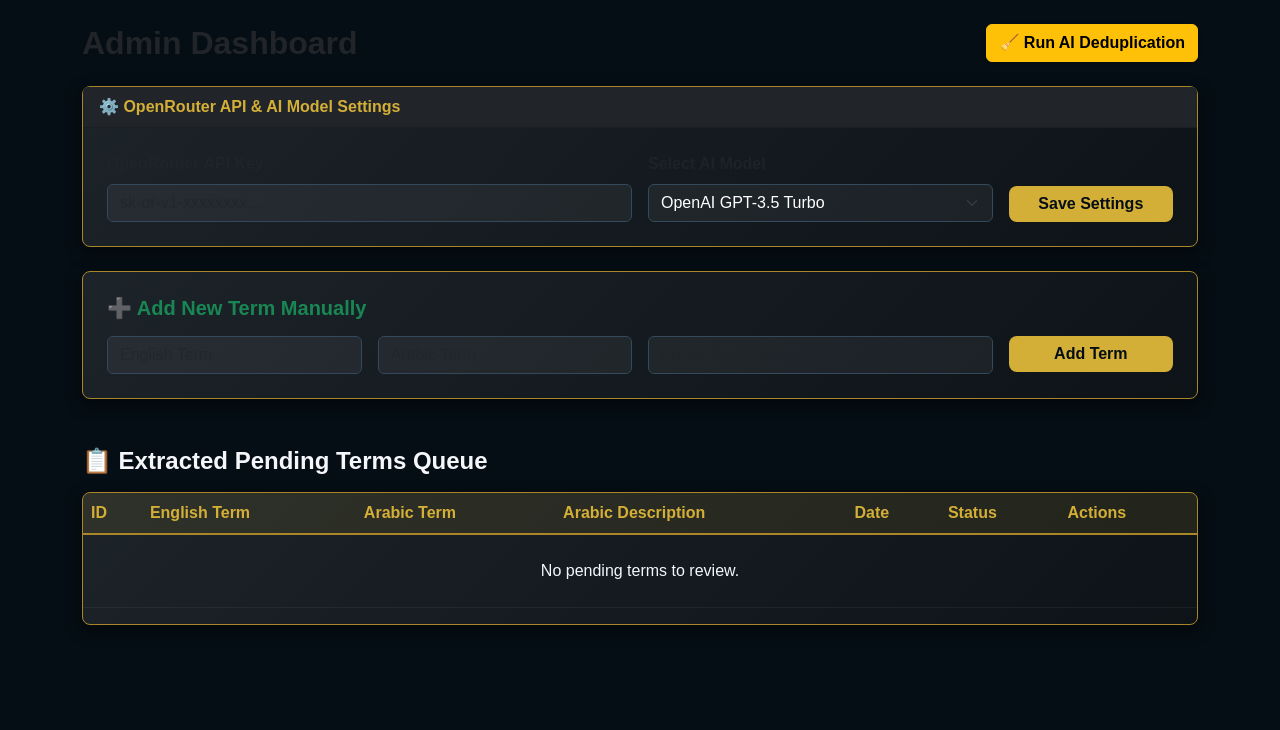
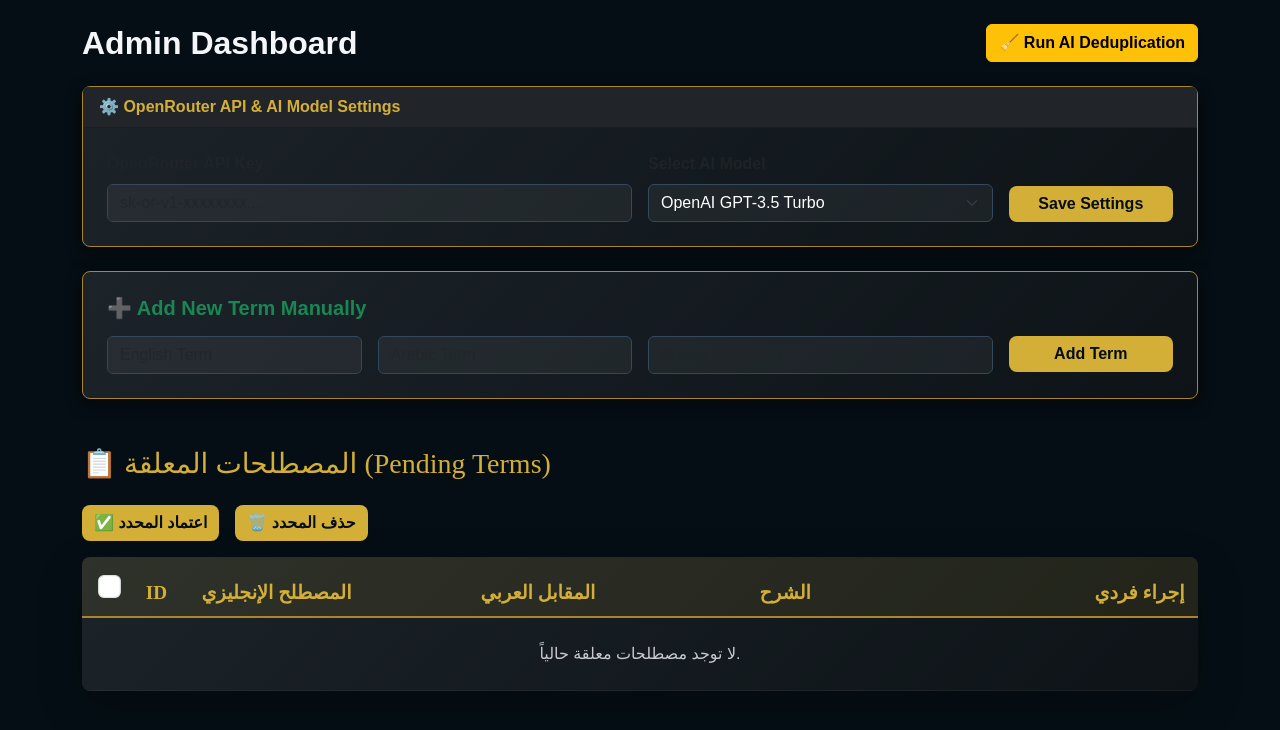
Before and after one commit to yousefdg005/-, a Flask app: template templates/admin.html in a window 1280 px wide. Shown: the part 56-786 px from the top of the page. Run offline with Flask 3, Linux system fonts and the light colour scheme; the template is opened without the code that fills it, so the values that code supplies are empty.

Commit message:
Add bulk approve and delete functionality with select all checkbox

```diff
--- a/app.py
+++ b/app.py
@@ -346,5 +346,37 @@ def register():
         return redirect(url_for('login'))
 
     return render_template('login.html')
+@app.route('/admin/bulk_action', methods=['POST'])
+@login_required
+def bulk_action():
+    # التأكد من أن المستخدم أدمن
+    if not getattr(current_user, 'is_admin', False):
+        flash('غير مصرح لك بالدخول.', 'danger')
+        return redirect(url_for('index'))
+
+    action = request.form.get('action')
+    term_ids = request.form.getlist('term_ids') # يجلب قائمة بكل الـ IDs المحددة
+
+    if not term_ids:
+        flash('لم يتم تحديد أي مصطلحات للقيام بهذه العملية!', 'warning')
+        return redirect(url_for('admin'))
+
+    for term_id in term_ids:
+        term = Term.query.get(term_id)
+        if term and term.status == 'pending':
+            if action == 'approve':
+                term.status = 'approved'
+            elif action == 'delete':
+                db.session.delete(term)
+
+    db.session.commit()
+
+    if action == 'approve':
+        flash(f'تم اعتماد {len(term_ids)} مصطلح بنجاح!', 'success')
+    elif action == 'delete':
+        flash(f'تم حذف {len(term_ids)} مصطلح بنجاح!', 'success')
+
+    return redirect(url_for('admin'))
+
 if __name__ == '__main__':
     app.run(debug=True)
--- a/static/js/script.js
+++ b/static/js/script.js
@@ -37,7 +37,16 @@ document.addEventListener('DOMContentLoaded', function() {
         });
     }
 });
-
+// تفعيل خاصية تحديد الكل (Select All) في جدول الأدمن
+    const selectAllCheckbox = document.getElementById('selectAll');
+    if (selectAllCheckbox) {
+        selectAllCheckbox.addEventListener('change', function() {
+            // جلب جميع مربعات التحديد الخاصة بالمصطلحات
+            const checkboxes = document.querySelectorAll('.term-checkbox');
+            // جعل حالة كل مربع مطابقة لحالة مربع (تحديد الكل)
+            checkboxes.forEach(cb => cb.checked = selectAllCheckbox.checked);
+        });
+    }
 // رسالة تأكيد للأدمن
 function confirmAction(message) {
     return confirm(message);
--- a/templates/admin.html
+++ b/templates/admin.html
@@ -1,7 +1,7 @@
 {% extends "base.html" %}
 {% block content %}
 <div class="d-flex justify-content-between align-items-center mb-4 flex-wrap">
-    <h2 class="fw-bold text-dark mb-2 mb-md-0">Admin Dashboard</h2>
+    <h2 class="fw-bold text-gold mb-2 mb-md-0">Admin Dashboard</h2>
     <a href="{{ url_for('deduplicate_ai') }}" class="btn btn-warning fw-bold shadow-sm" onclick="return confirmAction('Run OpenRouter AI to scan and auto-delete duplicate terms?');">
         🧹 Run AI Deduplication
     </a>
@@ -72,42 +72,65 @@
 </div>
 
 <!-- 📋 جدول مراجعة المصطلحات الواصلة والمعلقة -->
-<h4 class="mb-3 fw-bold">📋 Extracted Pending Terms Queue</h4>
-<div class="table-responsive bg-white shadow-sm rounded-3 mb-5 border">
-<table class="table align-middle">
-    <thead>
+<!-- قسم المصطلحات المعلقة (Pending Terms) -->
+<div class="mt-5 mb-5">
+    <h3 class="mb-4 gold-text" style="font-family: 'Amiri', serif;">📋 المصطلحات المعلقة (Pending Terms)</h3>
+
+    <!-- النموذج المخصص للعمليات الجماعية -->
+    <form action="/admin/bulk_action" method="POST" id="bulkForm">
+
+        <!-- أزرار التحكم الجماعي -->
+        <div class="d-flex gap-3 mb-3">
+            <button type="submit" name="action" value="approve" class="btn btn-success btn-custom" onclick="return confirmAction('هل أنت متأكد من اعتماد جميع المصطلحات المحددة؟')">
+                ✅ اعتماد المحدد
+            </button>
+            <button type="submit" name="action" value="delete" class="btn btn-danger btn-custom" onclick="return confirmAction('هل أنت متأكد من حذف جميع المصطلحات المحددة؟')">
+                🗑️ حذف المحدد
+            </button>
+        </div>
+
+        <div class="table-responsive dark-panel shadow-lg rounded-3 border-0">
+            <table class="table table-dark-custom align-middle mb-0">
+                <thead class="thead-gold">
                     <tr>
-            <th>ID</th>
-            <th>English Term</th>
-            <th>Arabic Term</th>
-            <th>Arabic Description</th>
-            <th>Date</th>
-            <th>Status</th>
-            <th>Actions</th>
+                        <!-- زر تحديد الكل -->
+                        <th style="width: 5%; padding: 15px; text-align: center;">
+                            <input class="form-check-input" type="checkbox" id="selectAll" style="cursor: pointer; transform: scale(1.2);">
+                        </th>
+                        <th style="width: 5%;">ID</th>
+                        <th style="width: 25%;">المصطلح الإنجليزي</th>
+                        <th style="width: 25%;">المقابل العربي</th>
+                        <th style="width: 30%;">الشرح</th>
+                        <th style="width: 10%;">إجراء فردي</th>
                     </tr>
                 </thead>
                 <tbody>
                     {% for term in pending_terms %}
-        <tr>
-            <td>{{ term.id }}</td>
-            <td class="fw-bold">{{ term.english_term }}</td>
-            <td>{{ term.arabic_term or '-' }}</td>
-            <td>{{ term.arabic_description or '-' }}</td>
-            <td><small class="text-muted">{{ term.date.strftime('%Y-%m-%d %H:%M') if term.date else '-' }}</small></td>
-            <td><span class="badge bg-warning text-dark">{{ term.status }}</span></td>
+                    <tr class="term-row">
+                        <!-- مربع التحديد الفردي -->
+                        <td style="padding: 15px; text-align: center;">
+                            <input class="form-check-input term-checkbox" type="checkbox" name="term_ids" value="{{ term.id }}" style="cursor: pointer; transform: scale(1.2);">
+                        </td>
+                        <td class="text-gray">{{ term.id }}</td>
+                        <td class="gold-text fw-bold" dir="ltr" style="text-align: left;">{{ term.english_term }}</td>
+                        <td class="text-light fw-bold">{{ term.arabic_term or '-' }}</td>
+                        <td class="text-gray" style="font-size: 0.9rem;">{{ term.arabic_description or '-' }}</td>
                         <td>
-                <div class="btn-group btn-group-sm">
-                    <a href="{{ url_for('approve_term', term_id=term.id) }}" class="btn btn-outline-success">Approve</a>
-                    <a href="{{ url_for('delete_term', term_id=term.id) }}" class="btn btn-outline-danger" onclick="return confirm('Are you sure?');">Delete</a>
+                            <!-- الإجراءات الفردية إن احتجتها يوماً ما -->
+                            <div class="d-flex gap-2">
+                                <a href="{{ url_for('approve_term', term_id=term.id) }}" class="btn btn-sm btn-success btn-custom" title="اعتماد">✅</a>
+                                <a href="{{ url_for('delete_term', term_id=term.id) }}" class="btn btn-sm btn-danger btn-custom" title="حذف" onclick="return confirmAction('تأكيد الحذف؟')">🗑️</a>
                             </div>
                         </td>
                     </tr>
                     {% else %}
                     <tr>
-            <td colspan="7" class="text-center py-4 text-muted">No pending terms to review.</td>
+                        <td colspan="6" class="text-center py-4 text-gray">لا توجد مصطلحات معلقة حالياً.</td>
                     </tr>
                     {% endfor %}
                 </tbody>
             </table>
         </div>
+    </form>
+</div>
 {% endblock %}
```
Lines whose indentation alone changed are shown as unchanged.
